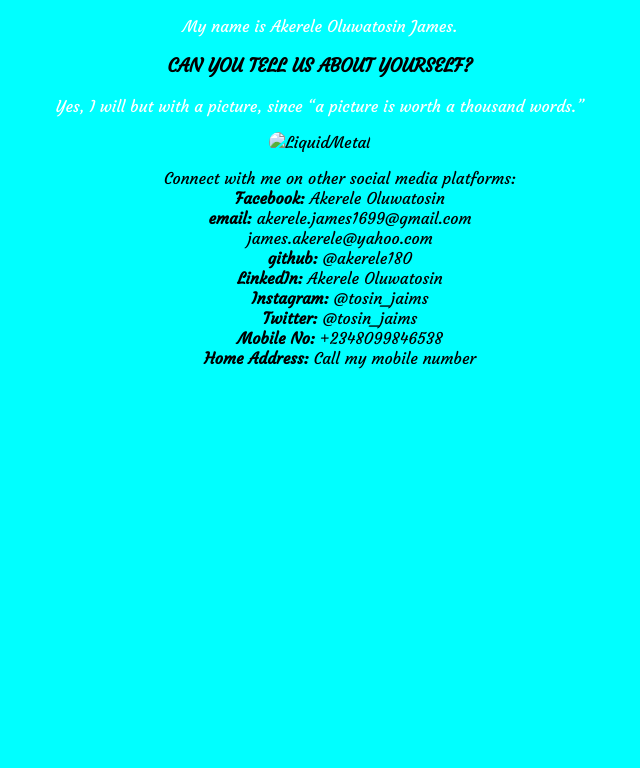
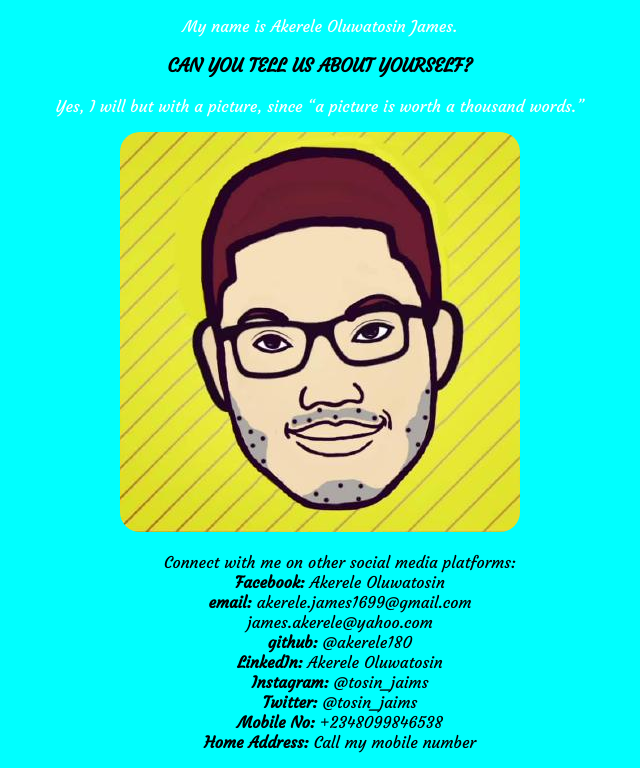
Before and after one commit to akerele180/Task-1-Fele, a plain HTML site: page index.html in a window 1280 px wide. Shown: the part 109-877 px from the top of the page, without its empty margins (320-960 px from the left). Before the commit the page ends 800 px from the top, so only its background shows below. Drawn offline with Linux system fonts and the light colour scheme.

Commit message:
Add files via upload

```diff
--- a/index.html
+++ b/index.html
@@ -4,7 +4,7 @@
         <meta charset="utf-8">
         <meta http-equiv="X-UA-Compatible" content="IE=edge">
         <title>BIOGRAPHY</title>
-        <link rel="icon" type="image/png" sizes="32x32" href="C:\Users\user\Downloads\tosin.jpg">
+        <link rel="icon" type="image/png" sizes="32x32" href="tosin.jpg">
         <link rel="stylesheet" type='text/css' href="style.css">
 
         <meta name="description" content="">
@@ -20,7 +20,7 @@
                 <p>My name is Akerele Oluwatosin James.</p>
                 <h3>CAN YOU TELL US ABOUT YOURSELF?</h3>
                 <p>Yes, I will but with a picture, since <q>a picture is worth a thousand words.</q></p>
-                <img src="C:\Users\user\Downloads\tosin.jpg" alt="LiquidMetal">
+                <img src="tosin.jpg" alt="LiquidMetal">
             </article>
         </section>
         <footer>
```
Also changed, not shown: tosin.jpg (added).
